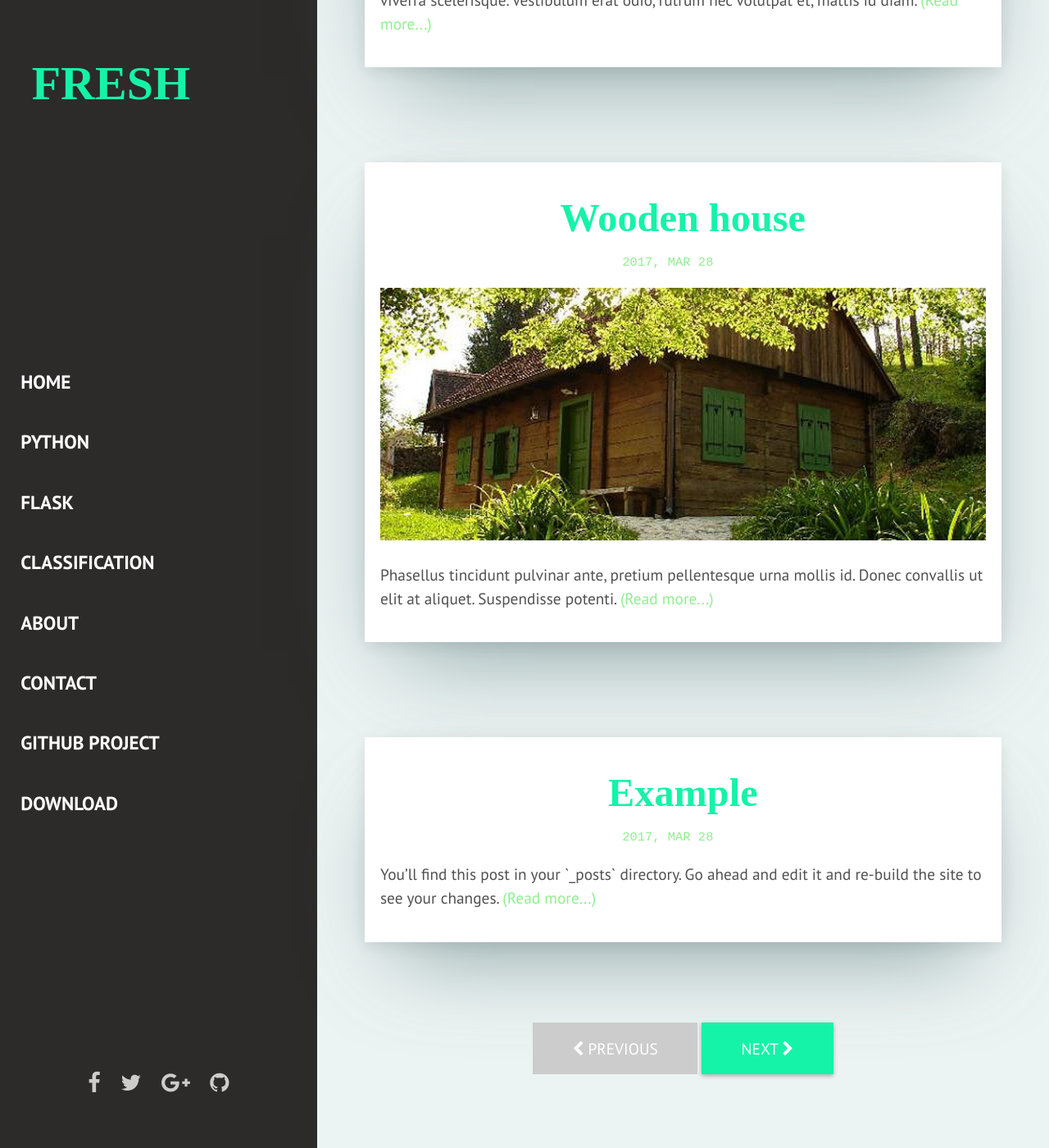
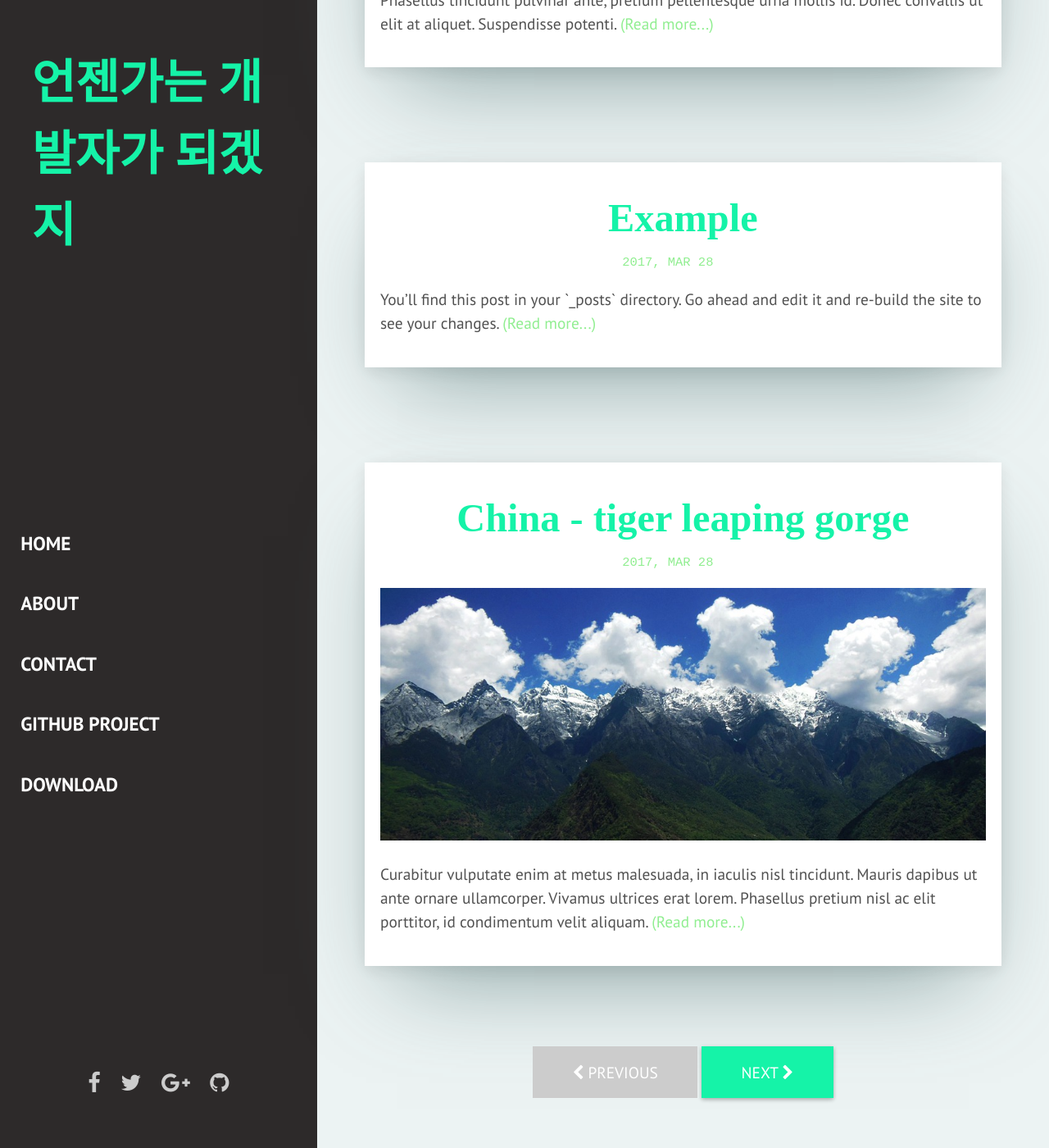
Before and after one commit to shiney5213/shiney5213.github.io, a Jekyll site: the page built from index.html, in a window 1280 px wide and 1400 px high, scrolled down 2190 px. Shown: the whole window at 82% size. Built offline with Jekyll 4.4.1, drawn with Linux system fonts in a browser that asks for light colours; some web fonts are replaced; the list of posts is cut into pages by our own code; some of the changed text lies outside the part shown.

Commit message:
fresh thema

```diff
--- a/_config.yml
+++ b/_config.yml
@@ -1,16 +1,14 @@
 # Profile information
-name: Fresh
-title: Fresh - Free Jekyll Theme
+name: 언젠가는 개발자가 되겠지
+title: Fresh
 description: > # this means to ignore newlines until "baseurl:"
   Write an awesome description for your new site here. You can edit this
   line in _config.yml. It will appear in your document head meta (for
   Google search results) and in your feed.xml site description.
 permalink: ':title/'
-baseurl: "" # the subpath of your site, e.g. /blog
-# baseurl: "/fresh" # the subpath of your site, e.g. /blog
-
-url: https://shiney5213.github.io/ # the base hostname & protocol for your site, e.g. http://example.com
-remote_theme : artemsheludko/fresh
+baseurl: "/fresh" # the subpath of your site, e.g. /blog
+url: "https://shiney5213.github.io/" # the base hostname & protocol for your site, e.g. http://example.com
+remote_thema: artemsheludko/fresh
 
 # Social
 facebook: #Add your Facebook
--- a/_includes/sidebar.html
+++ b/_includes/sidebar.html
@@ -7,9 +7,6 @@
 
     <menu class="sidebar-menu">
       <li class="menu-items"><a class="menu-links" href="{{site.baseurl}}/">Home</a></li>
-      <li class="menu-items"><a class="menu-links" href="{{site.baseurl}}/">Python</a></li>
-      <li class="menu-items"><a class="menu-links" href="{{site.baseurl}}/">Flask</a></li>
-      <li class="menu-items"><a class="menu-links" href="{{site.baseurl}}/">Classification</a></li>
       <li class="menu-items"><a class="menu-links" href="{{site.baseurl}}/about/">About</a></li>
       <li class="menu-items"><a class="menu-links" href="{{site.baseurl}}/contact/">Contact</a></li>
       <li class="menu-items"><a class="menu-links" href="https://github.com/artemsheludko/fresh">Github project</a></li>
--- a/_posts/2017-03-29-example.markdown
+++ b/_posts/2017-03-29-example.markdown
@@ -3,12 +3,6 @@
 title:  "Example"
 date:   2017-03-29 00:00:00 +0200
 description: You’ll find this post in your `_posts` directory. Go ahead and edit it and re-build the site to see your changes.
-categories: FLASK
-permalink: /FLASK/
-
-
-
-
 ---
 
 ## Headings
--- a/_posts/FLASK/2017-03-29-the-white-house 22222.markdown
+++ /dev/null
@@ -1,18 +0,0 @@
----
-layout: post
-title:  "Wooden house"
-img: wooden_house.jpg
-date:   2017-03-29 00:00:00 +0200
-description: Phasellus tincidunt pulvinar ante, pretium pellentesque urna mollis id. Donec convallis ut elit at aliquet. Suspendisse potenti.
-permalink: /FLASK/
-
-
----
-
-Mauris rutrum, felis vestibulum sodales posuere, erat odio volutpat ex, id interdum mi turpis ac eros. Etiam et mattis quam, non sagittis mauris. Pellentesque eleifend turpis et sem lobortis dignissim. Vivamus sagittis maximus ultricies. Ut sed nisi nisl. Sed sed purus sit amet mi accumsan dignissim ut quis augue. Nullam ut lacus nec odio aliquam tempor. Praesent nulla sapien, congue bibendum tristique luctus, mattis nec augue.
-
-Praesent accumsan, velit eget iaculis faucibus, eros quam venenatis nulla, vel accumsan risus nibh eu risus. Aenean rutrum efficitur eros, nec tincidunt felis dignissim eget. Mauris et eros nec leo varius auctor eget nec urna. Mauris ac purus neque. Nulla sed ultricies dolor, eget eleifend magna. Sed sapien nisl, vestibulum vel facilisis sit amet, finibus eu enim. Etiam et nisl ut odio commodo tempor. In rutrum a quam a lobortis. Duis euismod luctus ex nec pharetra. Class aptent taciti sociosqu ad litora torquent per conubia nostra, per inceptos himenaeos. Morbi eu neque nisl. Vivamus fringilla lorem non varius sagittis. Phasellus quis dapibus elit. Curabitur gravida purus id tincidunt sollicitudin. Suspendisse in placerat felis.
-
-Phasellus tincidunt pulvinar ante, pretium pellentesque urna mollis id. Donec convallis ut elit at aliquet. Suspendisse potenti. Maecenas finibus urna at arcu mollis imperdiet. Pellentesque habitant morbi tristique senectus et netus et malesuada fames ac turpis egestas. Etiam ut odio sagittis, mollis nibh sed, maximus arcu. Vestibulum varius dictum ipsum consequat posuere. Maecenas tincidunt turpis in tellus elementum auctor. Curabitur fringilla a risus eget consequat.
-
-Suspendisse massa mi, iaculis in cursus in, ullamcorper vitae orci. Praesent porttitor erat eu massa facilisis, id consequat est ultrices. Ut ac nibh sed turpis tincidunt suscipit a non arcu. Praesent imperdiet nisi non sapien efficitur mollis. Pellentesque habitant morbi tristique senectus et netus et malesuada fames ac turpis egestas. Praesent euismod sagittis consequat. Proin nulla lacus, porta eget pulvinar eu, aliquam malesuada sem. Pellentesque sed dolor et urna ullamcorper rhoncus. Mauris tempor aliquam dolor eget efficitur. Donec tristique fermentum ligula eu feugiat. Morbi dolor sapien, condimentum eu massa id, faucibus egestas sapien. Sed eu gravida dui. Nunc at felis consectetur felis fermentum pharetra.
```
Also changed, not shown: _layouts/category.html (deleted, +0 -18 lines), _posts/PYTHON/2017-03-25-python.markdown (deleted, +0 -29 lines), category/Docker.md (deleted, +0 -8 lines), category/PYTHON.md (deleted, +0 -7 lines), index.html (+0 -19 lines).
